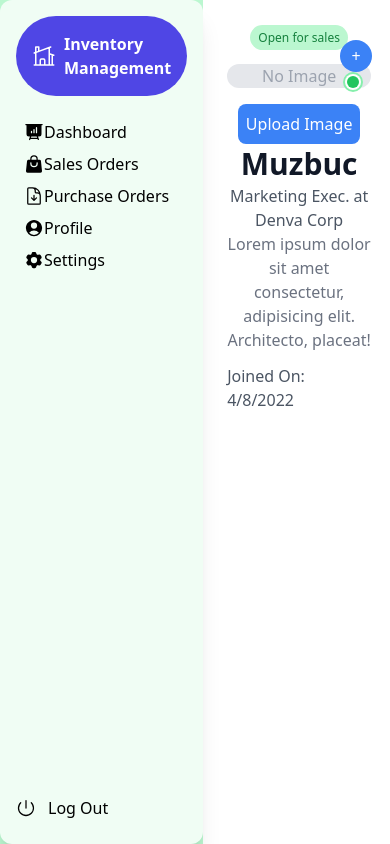
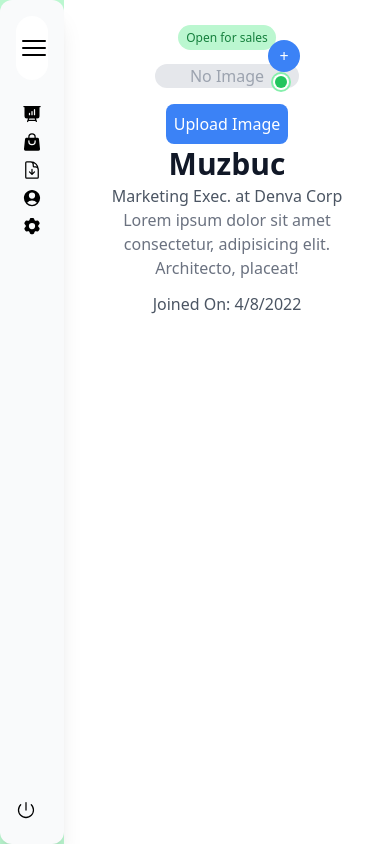
Before and after one commit to muz2002/Inventory-Management-Frontend, a React (Vite) app: page /profile in a window 390 px wide. Built offline with nearby package versions, Linux system fonts and the light colour scheme.

Commit message:
small screens sidebar toggle

```diff
--- a/src/components/DefaultSidebar.jsx
+++ b/src/components/DefaultSidebar.jsx
@@ -4,22 +4,24 @@ import {
   List,
   ListItem,
   ListItemPrefix,
+  ListItemSuffix,
 } from "@material-tailwind/react";
 import {
   PresentationChartBarIcon,
   ShoppingBagIcon,
   UserCircleIcon,
   Cog6ToothIcon,
-  PowerIcon,
+  Bars3Icon,
 } from "@heroicons/react/24/solid";
 import { Link } from "react-router-dom";
-import  LogoutButton  from "./LogoutButton";
+import LogoutButton from "./LogoutButton";
+
 
 export function DefaultSidebar() {
   return (
-    <Card className="h-screen w-full max-w-[16rem] p-4 shadow-xl shadow-blue-gray-900/5z flex flex-col bg-green-50">
-      <div className="mb-4 p-4 bg-indigo-600 rounded-full flex items-center">
-        <ListItemPrefix className="mr-2">
+    <Card className="h-screen transition-all duration-300 ease-in-out w-16 md:w-full md:max-w-[16rem] p-4 shadow-xl shadow-blue-gray-900/5 flex flex-col bg-gray-50">
+      <div className="mb-4 p-4 bg-white md:bg-indigo-600 rounded-full flex items-center justify-center md:justify-between">
+        <ListItemPrefix className="mr-2 hidden md:block">
           <svg
             xmlns="http://www.w3.org/2000/svg"
             fill="none"
@@ -35,29 +37,33 @@ export function DefaultSidebar() {
             />
           </svg>
         </ListItemPrefix>
-        <Typography variant="h5" color="white">
+        <Typography variant="h5" color="white" className="hidden md:block">
           Inventory Management
         </Typography>
+        <ListItemSuffix>
+          <Bars3Icon className="h-8 w-8 text-black md:text-white ml-1" />
+        </ListItemSuffix>
+
       </div>
       <List className="flex-1 text-black">
         <Link
           className="mb-2 hover:bg-indigo-400 hover:text-white transition-colors duration-200"
           to="/home"
         >
-          <ListItem>
+          <ListItem className="flex items-center justify-center md:justify-start">
             <ListItemPrefix>
               <PresentationChartBarIcon className="h-5 w-5" />
             </ListItemPrefix>
-            Dashboard
+            <span className="hidden md:block">Dashboard</span>
           </ListItem>
         </Link>
-        <ListItem className="mb-2 hover:bg-indigo-400 hover:text-white transition-colors duration-200">
+        <ListItem className="mb-2 hover:bg-indigo-400 hover:text-white transition-colors duration-200 flex items-center justify-center md:justify-start">
           <ListItemPrefix>
             <ShoppingBagIcon className="h-5 w-5" />
           </ListItemPrefix>
-          Sales Orders
+          <span className="hidden md:block">Sales Orders</span>
         </ListItem>
-        <ListItem className="mb-2 hover:bg-indigo-400 hover:text-white transition-colors duration-200">
+        <ListItem className="mb-2 hover:bg-indigo-400 hover:text-white transition-colors duration-200 flex items-center justify-center md:justify-start">
           <ListItemPrefix>
             <svg
               xmlns="http://www.w3.org/2000/svg"
@@ -74,24 +80,24 @@ export function DefaultSidebar() {
               />
             </svg>
           </ListItemPrefix>
-          Purchase Orders
+          <span className="hidden md:block">Purchase Orders</span>
         </ListItem>
         <Link
           className="mb-2 hover:bg-indigo-400 hover:text-white transition-colors duration-200"
           to="/profile"
         >
-          <ListItem className="flex">
+          <ListItem className="flex items-center justify-center md:justify-start">
             <ListItemPrefix>
               <UserCircleIcon className="h-5 w-5" />
             </ListItemPrefix>
-            Profile
+            <span className="hidden md:block">Profile</span>
           </ListItem>
         </Link>
-        <ListItem className="mb-2 hover:bg-indigo-400 hover:text-white transition-colors duration-200">
+        <ListItem className="mb-2 hover:bg-indigo-400 hover:text-white transition-colors duration-200 flex items-center justify-center md:justify-start">
           <ListItemPrefix>
             <Cog6ToothIcon className="h-5 w-5" />
           </ListItemPrefix>
-          Settings
+          <span className="hidden md:block">Settings</span>
         </ListItem>
       </List>
       <LogoutButton />
--- a/src/components/LogoutButton.jsx
+++ b/src/components/LogoutButton.jsx
@@ -49,7 +49,7 @@ export function Logout() {
         <ListItemPrefix>
           <PowerIcon className="h-5 w-5 mr-3" />
         </ListItemPrefix>
-        Log Out
+        <span className="hidden md:block">Sign Out</span>
       </ListItem>
 
       <Dialog open={open} handler={handleOpen} size="sm">
--- a/src/pages/HomePage.jsx
+++ b/src/pages/HomePage.jsx
@@ -6,7 +6,7 @@ const HomePage = () => {
   return (
     <div className="flex h-screen">
       {/* Sidebar takes up a fixed width */}
-      <div className="bg-green-200">
+      <div>
         <DefaultSidebar />
       </div>
 
```
